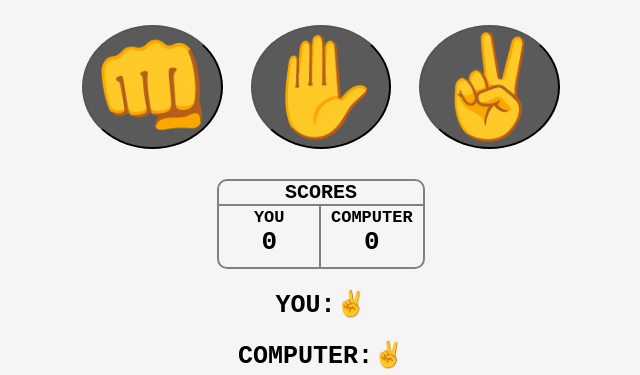
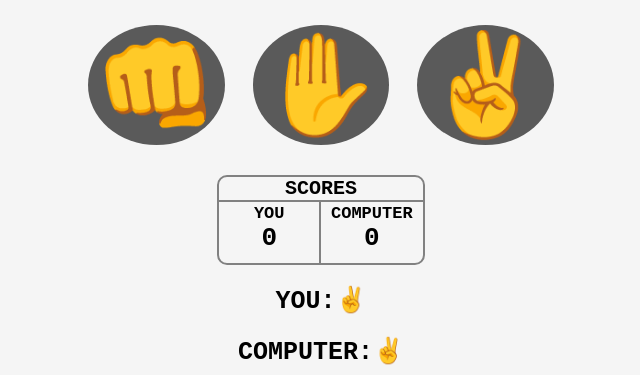
Before and after one commit to JOSEPHLAST/rock-paper-scissors, a plain HTML site: page rpc.html in a window 1280 px wide. Both pictures are taken after a click on the button "✌️". Shown: the part 58-433 px from the top of the page, without its empty margins (319-959 px from the left). Drawn offline with Linux system fonts and the light colour scheme.

Commit message:
Add files via upload

```diff
--- a/rpc.css
+++ b/rpc.css
@@ -13,6 +13,7 @@ body{
 
 
 .choice{
+    outline: none;
     display: inline-block;
     background-color: hsla(0, 0%, 0%, 0.632);
     border-radius: 50%;
@@ -20,13 +21,22 @@ body{
     margin: 10px;
     margin-bottom: 30px;
     cursor: pointer;
+    border: none;
 }
 .choice:hover{
+    outline: none;
     background-color: hsla(0, 0%, 0%, 0.532);
+    border: none;
 }
 .choice:active{
+    border: none;
+    outline: none;
     background-color: hsla(0, 0%, 0%, 0.432);
     box-shadow: 1px 1px 15px hsla(0, 0%, 0%, 0.205), -1px -1px 15px hsla(0, 0%, 0%, 0.205);
+}
+.choice:focus{
+    outline: none;
+    border: none;
 }
 
 .comment{
```
